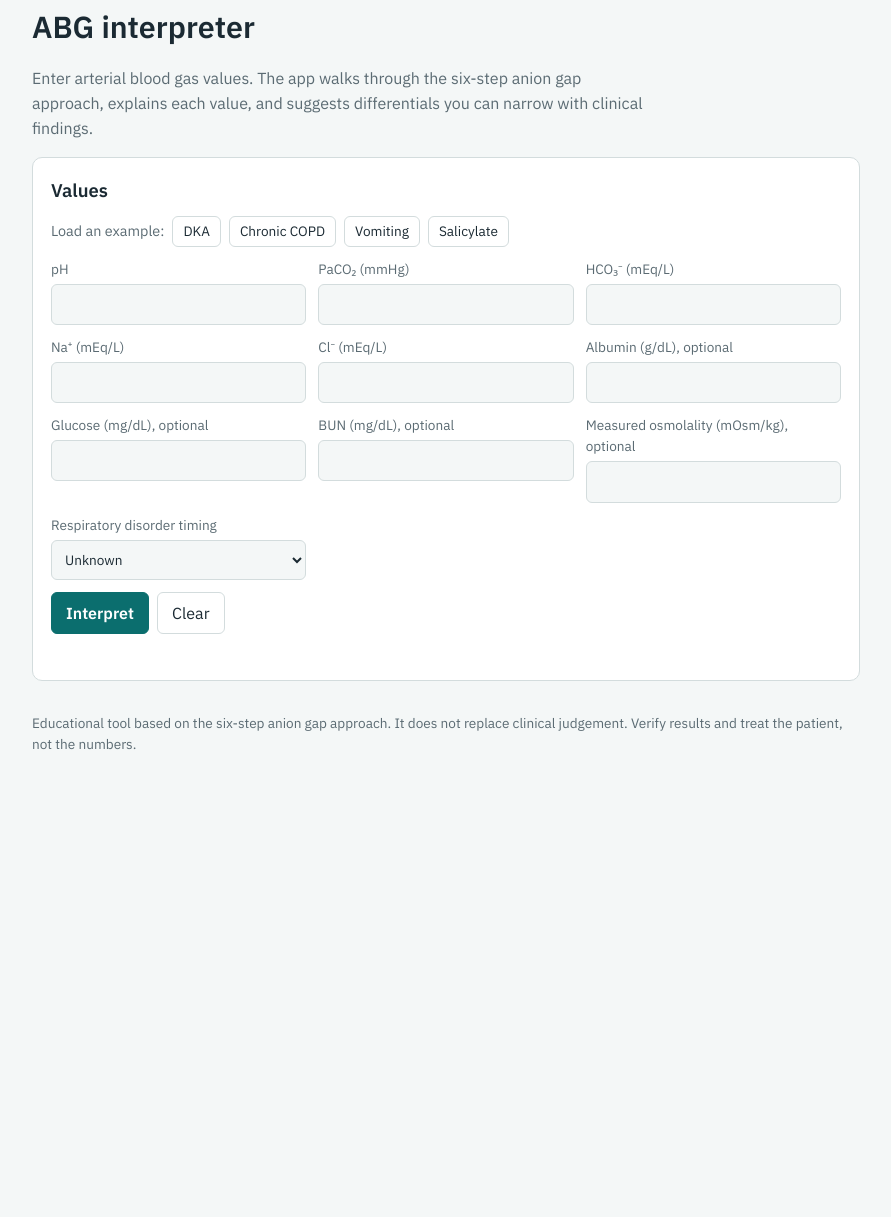
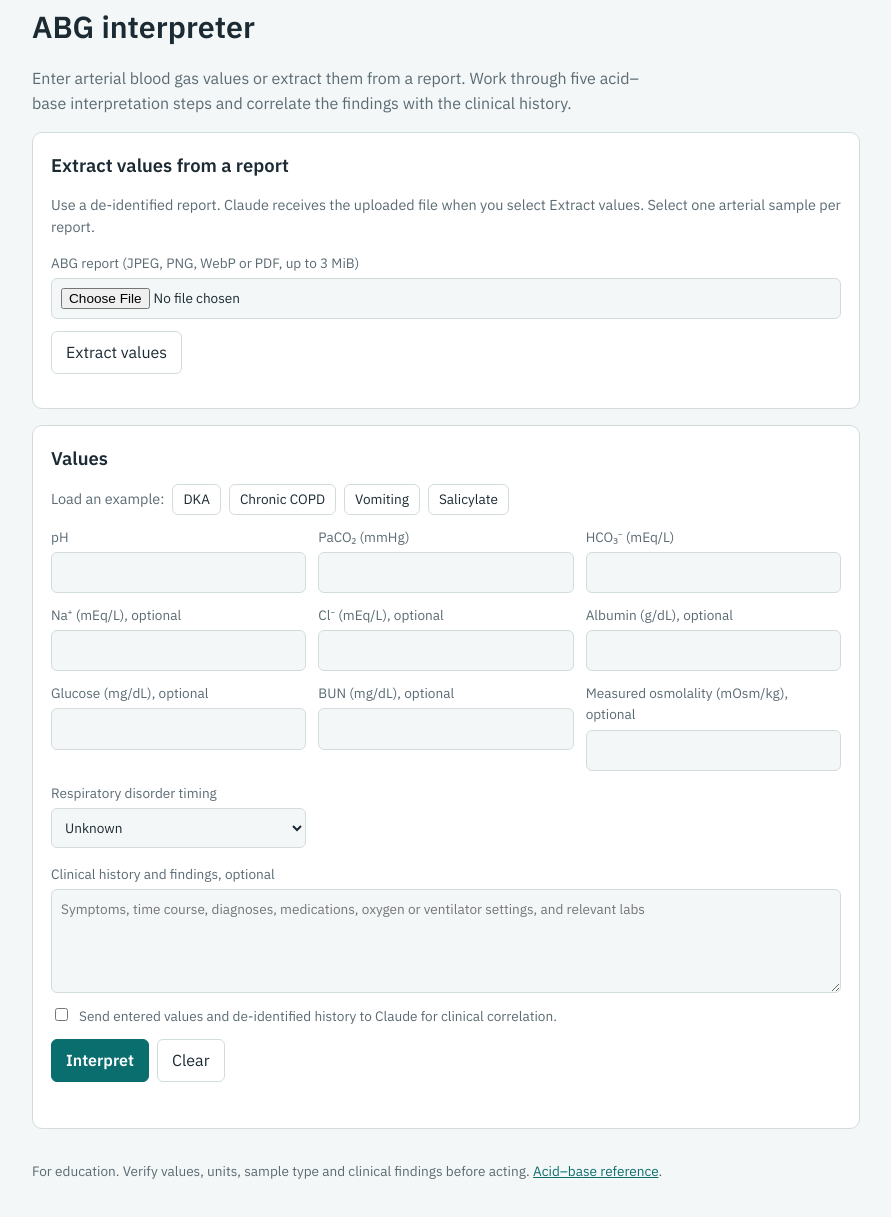
Before and after one commit to shivesh2334-ai/abg-interpreter, a plain HTML site: page index.html in a window 1280 px wide. Shown: the part 25-1242 px from the top of the page, without its empty margins (194-1085 px from the left). Before the commit the page ends 829 px from the top, so only its background shows below. Drawn offline with Linux system fonts and the light colour scheme.

Commit message:
Update ABG workbench index.html

```diff
--- a/index.html
+++ b/index.html
@@ -12,8 +12,19 @@
 <main>
 <header>
   <h1>ABG interpreter</h1>
-  <p>Enter arterial blood gas values. The app walks through the six-step anion gap approach, explains each value, and suggests differentials you can narrow with clinical findings.</p>
+  <p>Enter arterial blood gas values or extract them from a report. Work through five acid–base interpretation steps and correlate the findings with the clinical history.</p>
 </header>
+
+<section class="card" aria-labelledby="upload-title">
+  <h2 id="upload-title">Extract values from a report</h2>
+  <p class="hint">Use a de-identified report. Claude receives the uploaded file when you select Extract values. Select one arterial sample per report.</p>
+  <label>ABG report (JPEG, PNG, WebP or PDF, up to 3 MiB)
+    <input id="report-file" type="file" accept="image/jpeg,image/png,image/webp,application/pdf">
+  </label>
+  <div class="actions"><button id="extract" type="button">Extract values</button></div>
+  <p id="upload-status" role="status"></p>
+  <label id="review-row" class="check" hidden><input id="reviewed" type="checkbox">I checked the extracted values and units against the original arterial report.</label>
+</section>
 
 <section class="card" aria-labelledby="inp">
   <h2 id="inp">Values</h2>
@@ -27,8 +38,8 @@
     <label>pH<input id="ph" type="number" step="0.01" inputmode="decimal"></label>
     <label>PaCO₂ (mmHg)<input id="pco2" type="number" step="0.1" inputmode="decimal"></label>
     <label>HCO₃⁻ (mEq/L)<input id="hco3" type="number" step="0.1" inputmode="decimal"></label>
-    <label>Na⁺ (mEq/L)<input id="na" type="number" step="0.1" inputmode="decimal"></label>
-    <label>Cl⁻ (mEq/L)<input id="cl" type="number" step="0.1" inputmode="decimal"></label>
+    <label>Na⁺ (mEq/L), optional<input id="na" type="number" step="0.1" inputmode="decimal"></label>
+    <label>Cl⁻ (mEq/L), optional<input id="cl" type="number" step="0.1" inputmode="decimal"></label>
     <label>Albumin (g/dL), optional<input id="alb" type="number" step="0.1" inputmode="decimal"></label>
     <label>Glucose (mg/dL), optional<input id="glu" type="number" step="1" inputmode="decimal"></label>
     <label>BUN (mg/dL), optional<input id="bun" type="number" step="1" inputmode="decimal"></label>
@@ -37,6 +48,10 @@
       <select id="tm"><option value="unknown">Unknown</option><option value="acute">Acute</option><option value="chronic">Chronic (3–5+ days)</option></select>
     </label>
   </div>
+  <label class="history">Clinical history and findings, optional
+    <textarea id="history" rows="4" maxlength="3000" placeholder="Symptoms, time course, diagnoses, medications, oxygen or ventilator settings, and relevant labs"></textarea>
+  </label>
+  <label class="check"><input id="use-claude" type="checkbox">Send entered values and de-identified history to Claude for clinical correlation.</label>
   <div class="actions"><button id="go" type="button" class="primary">Interpret</button><button id="reset" type="button">Clear</button></div>
   <p id="err" class="err" role="alert"></p>
 </section>
@@ -45,12 +60,18 @@
   <section class="card summary" id="summary" aria-live="polite"></section>
   <h2 class="sec">Step-by-step explanation</h2>
   <div id="steps"></div>
+  <section class="card" id="correlation" hidden aria-labelledby="correlation-title">
+    <h2 id="correlation-title">Clinical correlation with Claude</h2>
+    <div id="ai-status" role="status"></div>
+    <p id="ai-result"></p>
+  </section>
+  <button id="download" type="button" hidden>Download report (.txt)</button>
   <h2 class="sec">Differential diagnosis</h2>
   <p class="hint">Tick the findings that apply to your patient. Differentials with more matching findings move to the top.</p>
   <div id="dx"></div>
 </div>
 
-<footer>Educational tool based on the six-step anion gap approach. It does not replace clinical judgement. Verify results and treat the patient, not the numbers.</footer>
+<footer>For education. Verify values, units, sample type and clinical findings before acting. <a href="https://www.merckmanuals.com/professional/nephrology/acid-base-regulation-and-disorders/acid-base-disorders">Acid–base reference</a>.</footer>
 </main>
 <script src="app.js"></script>
 </body>
```
